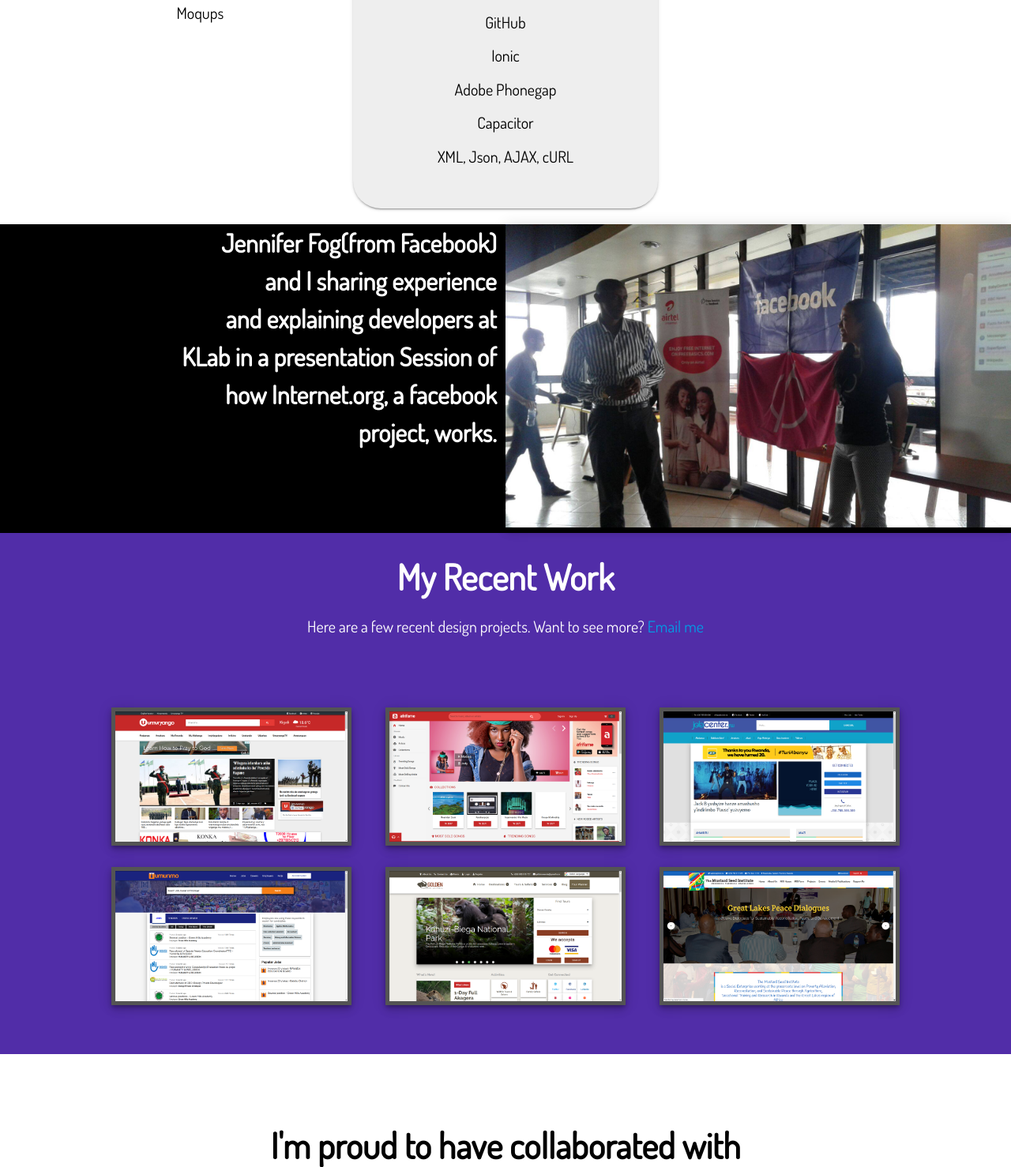
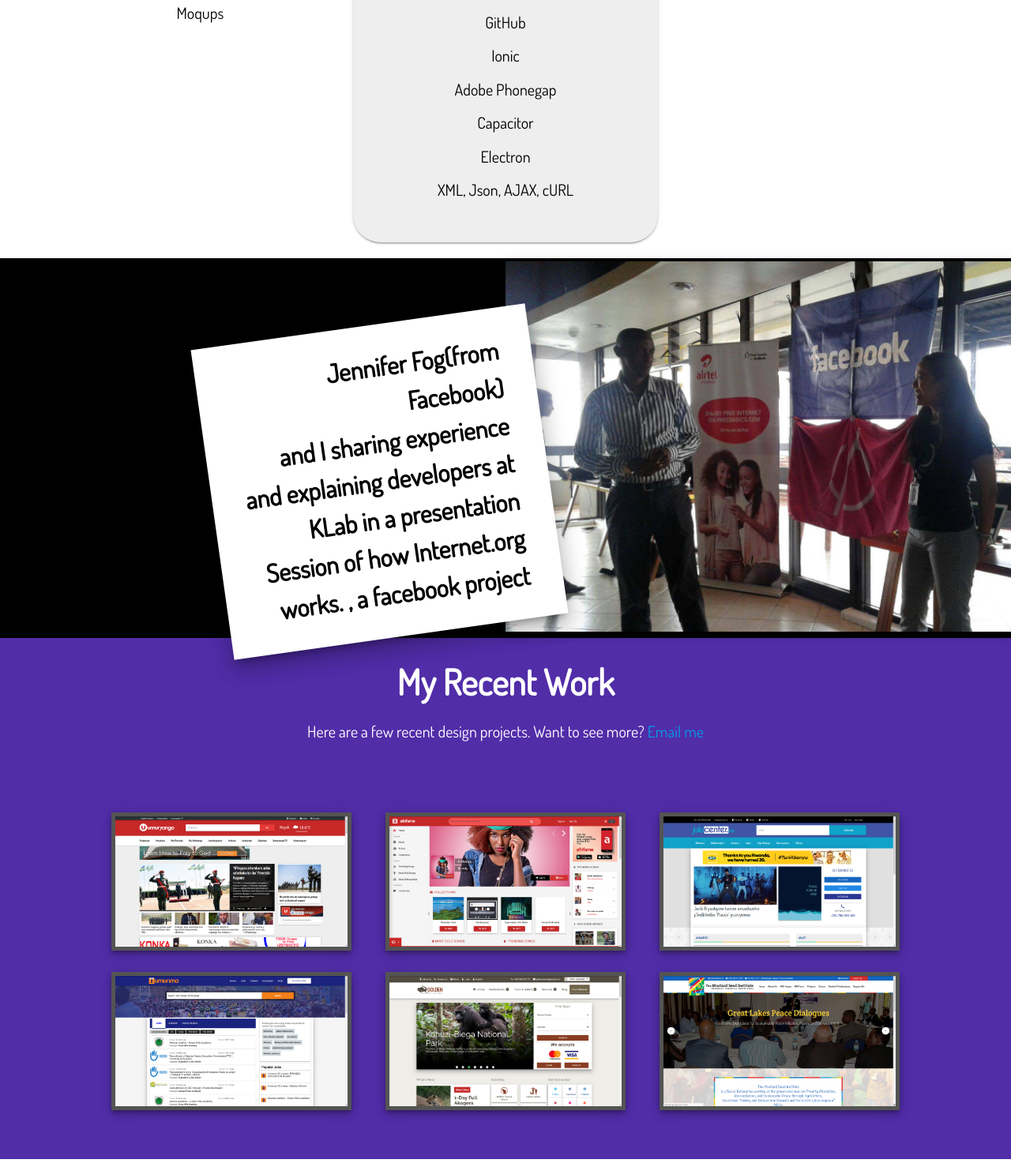
Before and after one commit to djallas/portfolio, a PHP site: page / in a window 1280 px wide. Shown: the part 1994-3472 px from the top of the page at 79% size. Run offline with PHP 8.4, Linux system fonts and the light colour scheme.

Commit message:
Updating Index

```diff
--- a/index.php
+++ b/index.php
@@ -1,4 +1,27 @@
-<?php include('inc/head.php')?>
+<!DOCTYPE html>
+<html lang="en">
+    <head>
+        <title>Gilles Kagarama - Software Developer - UI/UX</title>
+        <meta name="description" content="UI/UX">
+        <meta name="robots" content="all">
+        <meta name="expires" content="5 hours">
+        <meta name="keywords" content="Front End Developer">
+        <meta http-equiv="Content-Type" content="text/html; charset=UTF-8"/>
+        <link rel="icon" href="" type="image/gif" sizes="16x16">
+        <meta name="viewport" content="width=device-width, initial-scale=1, maximum-scale=1.0, user-scalable=no"/>
+        <link href="css/materialize.min.css" type="text/css" rel="stylesheet" media="screen,projection"/>
+        <link href="css/extra.1.0.4.css" type="text/css" rel="stylesheet" media="screen,projection"/>
+        <link href="css/theme.1.0.4.css" type="text/css" rel="stylesheet" media="screen,projection"/>
+        <link href="css/music.1.0.4.css" type="text/css" rel="stylesheet" media="screen,projection"/>
+        <link href="css/fonts.css" type="text/css" rel="stylesheet" media="screen,projection"/>
+        <script type="text/javascript" src="js/jquery-2.1.1.min.js"></script>
+        <script type="text/javascript" src="js/materialize.min.js"></script>
+        <link href="https://fonts.googleapis.com/css?family=Dosis|Ubuntu" rel="stylesheet">
+    </head>
+<body class="white">
+
+
+
   <div class="row">
     <div class="col s12 m12 l12" style="margin-top:25px">
       <!-- <a href="#" class="black-text bold xl-text m-padding left"><span class="icon-menu"></span></a> -->
@@ -92,6 +115,7 @@
                   <li class="collection-item  transparent black-text l-text"> Ionic</li>
                   <li class="collection-item  transparent black-text l-text"> Adobe Phonegap</li>
                   <li class="collection-item  transparent black-text l-text"> Capacitor</li>
+                  <li class="collection-item  transparent black-text l-text"> Electron</li>
                   <li class="collection-item  transparent black-text l-text"> XML, Json, AJAX, cURL</li>
                 </ul>
               </li>
@@ -123,12 +147,14 @@
     <!-- <div class="valign-wrapper nm np"> -->
       <div class="col l12 nm np"  style="margin:0!important">
         <div class="col l6  nm np white-text ">
-          <div class="col l8 push-l4 right-align l-text">
-              <b class="xl-text bold">Jennifer Fog(from Facebook) <br>and I   sharing experience<br> and explaining developers at KLab in a presentation Session of how Internet.org, a facebook project, works. </b><br>
+          <div class="col l8 push-l5 white right-align l-text z-depth-5" style="margin-top:85px;transform: rotate(-8deg);">
+            <div class="xl-padding">
+              <b class="xl-text bold black-text">Jennifer Fog(from Facebook) <br>and I   sharing experience<br> and explaining developers at KLab in a presentation Session of how Internet.org works. , a facebook project</b><br>
+            </div>
           </div>
         </div>
-        <div class="col l6 nm np" style="padding:0!important;margin:0!important">
-        <img src="images/me.jpg" class="responsive-img green z-depth-3">
+        <div class="col l6 nm" style="padding:4px 0 0 0!important;margin:0!important">
+        <img src="images/me.jpg" class="responsive-img z-depth-3">
         </div>
       </div>
     <!-- </div> -->
@@ -275,4 +301,11 @@
     </div>
   </div>
 </div>
-<?php include('inc/footer.php')?>
+<script>
+    $(document).ready(function(){
+      $('.parallax').parallax();
+      $('.scrollspy').scrollSpy();
+    });
+</script>
+</body>
+</html>
```
Also changed, not shown: images/me.jpg.
